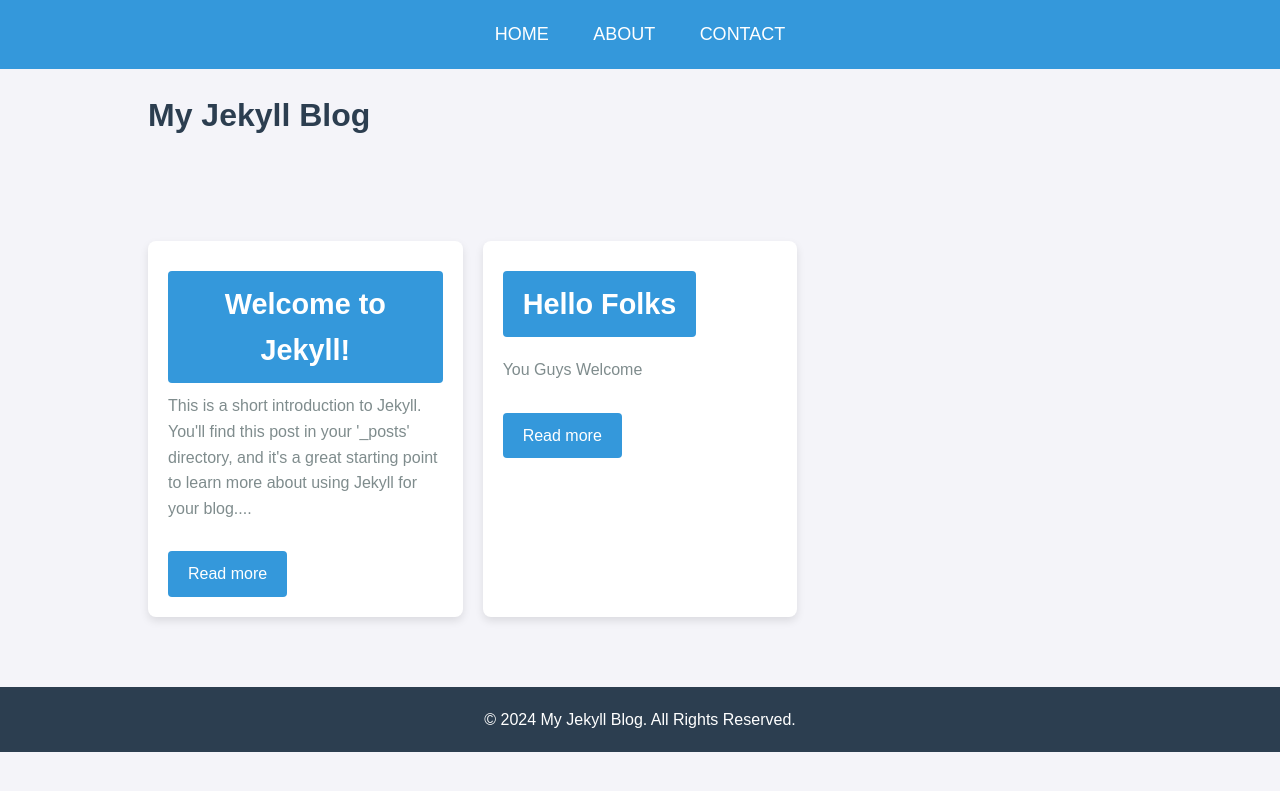
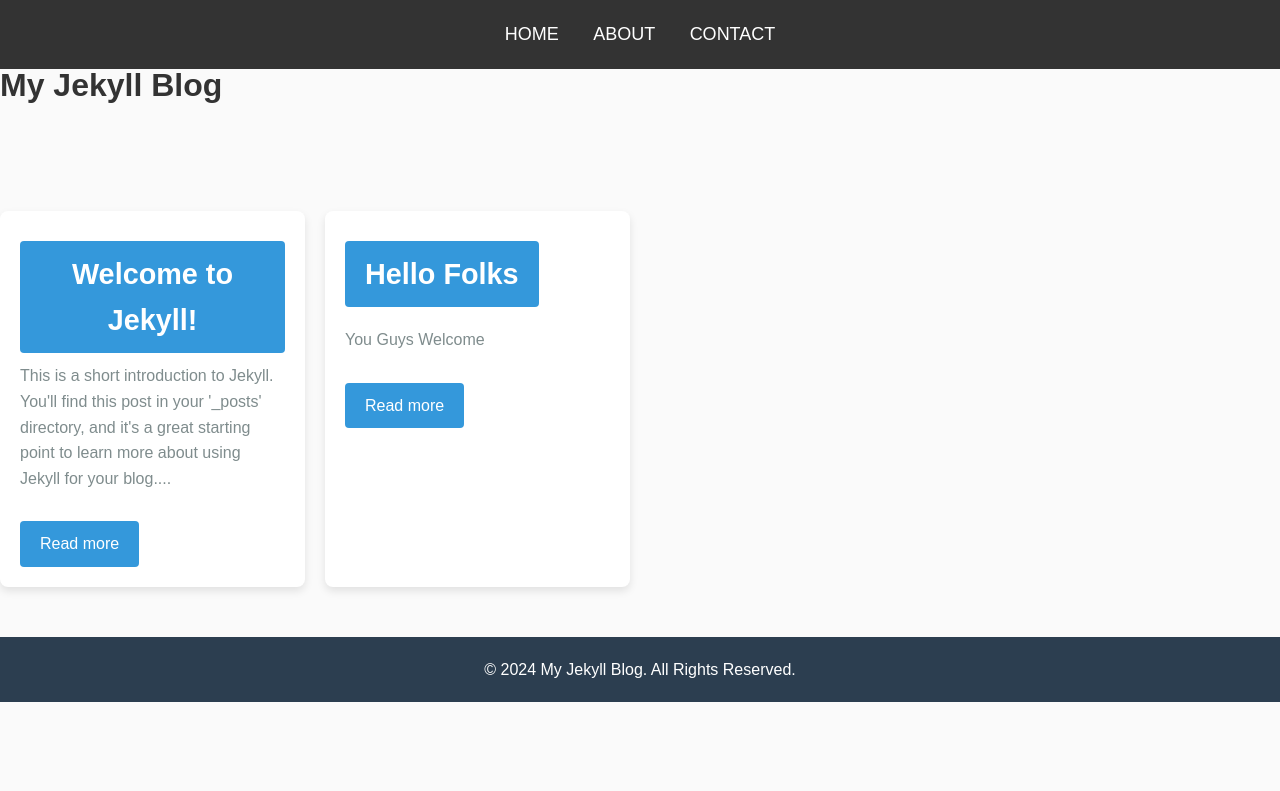
Before and after one commit to Hike-projects/Blogpage, a Jekyll site: the page built from index.markdown, in a window 1280 px wide. Shown: the top 791 px of the page. Built offline with Jekyll 4.4.1, drawn with Linux system fonts in a browser that asks for light colours.

Commit message:
Update style.css

```diff
--- a/assets/css/style.css
+++ b/assets/css/style.css
@@ -1,4 +1,4 @@
-/* Reset basic styles for consistent design */
+/* Reset basic styles */
 * {
   margin: 0;
   padding: 0;
@@ -7,14 +7,14 @@
 
 body {
   font-family: 'Arial', sans-serif;
-  background-color: #f4f4f9;
+  background-color: #fafafa;
   color: #333;
   line-height: 1.6;
-  padding-top: 70px;  /* To prevent content being hidden behind fixed navbar */
+  padding-top: 60px;  /* Adjust for fixed navbar */
 }
 
 h1, h2, h3 {
-  color: #2c3e50;
+  color: #333;
 }
 
 a {
@@ -26,15 +26,10 @@ a:hover {
   text-decoration: underline;
 }
 
-.container {
-  width: 80%;
-  margin: 0 auto;
-  padding: 20px;
-}
-
 /* Navbar */
 .navbar {
-  background-color: #3498db;
+  background-color: #333;
+  color: white;
   padding: 20px;
   text-align: center;
   position: fixed;
@@ -46,7 +41,7 @@ a:hover {
 
 .navbar a {
   color: white;
-  margin: 0 20px;
+  margin: 0 15px;
   font-size: 18px;
   text-transform: uppercase;
 }
```
